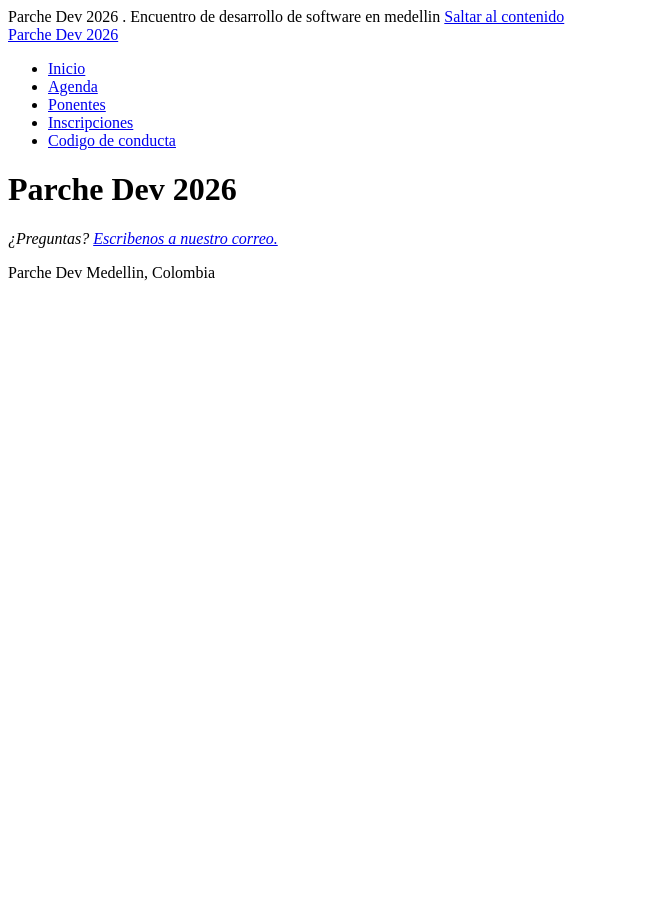
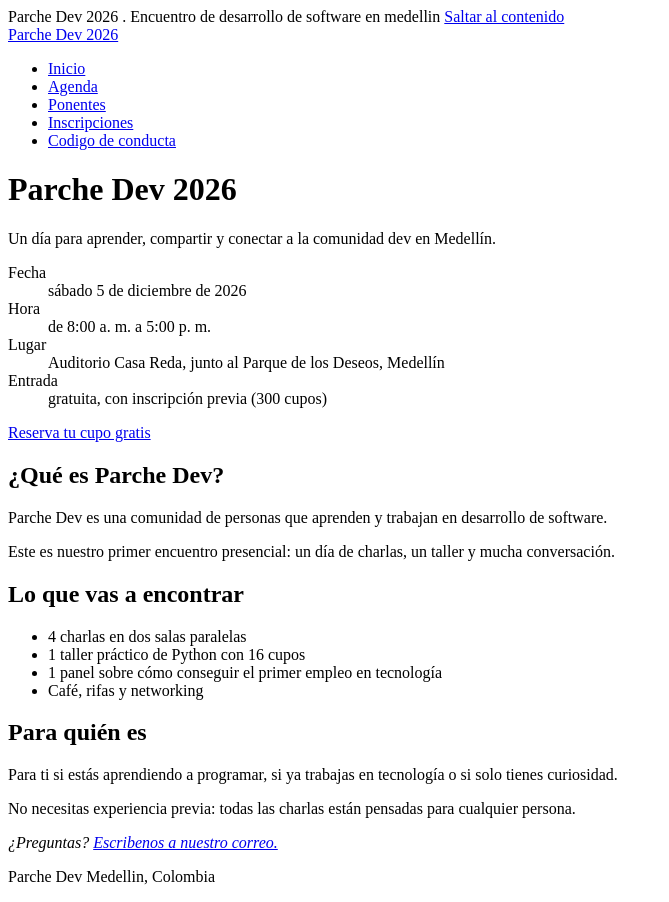
Before and after one commit to uribdaniela12-create/perche-dev, a plain HTML site: page index.html in a window 1280 px wide. Shown: the whole page, without its empty margins (0-669 px from the left). Before the commit the page ends 800 px from the top, so only its background shows below. Drawn offline with Linux system fonts and the light colour scheme.

Commit message:
feat: construye la pagina de inicio

```diff
--- a/index.html
+++ b/index.html
@@ -23,8 +23,71 @@
         </nav>
     </header>
     <main id="contenido">
-        <h1>Parche Dev 2026</h1>
-    </main>
+
+    <h1>Parche Dev 2026</h1>
+
+    <p>Un día para aprender, compartir y conectar a la comunidad dev en Medellín.</p>
+
+    <dl>
+        <dt>Fecha</dt>
+        <dd>
+            <time datetime="2026-12-05">sábado 5 de diciembre de 2026</time>
+        </dd>
+
+        <dt>Hora</dt>
+        <dd>de 8:00 a. m. a 5:00 p. m.</dd>
+
+        <dt>Lugar</dt>
+        <dd>Auditorio Casa Reda, junto al Parque de los Deseos, Medellín</dd>
+
+        <dt>Entrada</dt>
+        <dd>gratuita, con inscripción previa (300 cupos)</dd>
+    </dl>
+
+    <p>
+        <a href="inscripcion.html">Reserva tu cupo gratis</a>
+    </p>
+
+    <section>
+        <h2>¿Qué es Parche Dev?</h2>
+
+        <p>
+            Parche Dev es una comunidad de personas que aprenden y trabajan
+            en desarrollo de software.
+        </p>
+
+        <p>
+            Este es nuestro primer encuentro presencial: un día de charlas,
+            un taller y mucha conversación.
+        </p>
+    </section>
+
+    <section>
+        <h2>Lo que vas a encontrar</h2>
+
+        <ul>
+            <li>4 charlas en dos salas paralelas</li>
+            <li>1 taller práctico de Python con 16 cupos</li>
+            <li>1 panel sobre cómo conseguir el primer empleo en tecnología</li>
+            <li>Café, rifas y networking</li>
+        </ul>
+    </section>
+
+    <section>
+        <h2>Para quién es</h2>
+
+        <p>
+            Para ti si estás aprendiendo a programar, si ya trabajas en tecnología
+            o si solo tienes curiosidad.
+        </p>
+
+        <p>
+            No necesitas experiencia previa: todas las charlas están pensadas
+            para cualquier persona.
+        </p>
+    </section>
+
+</main>
     <footer>
         <address>
             ¿Preguntas?
```
